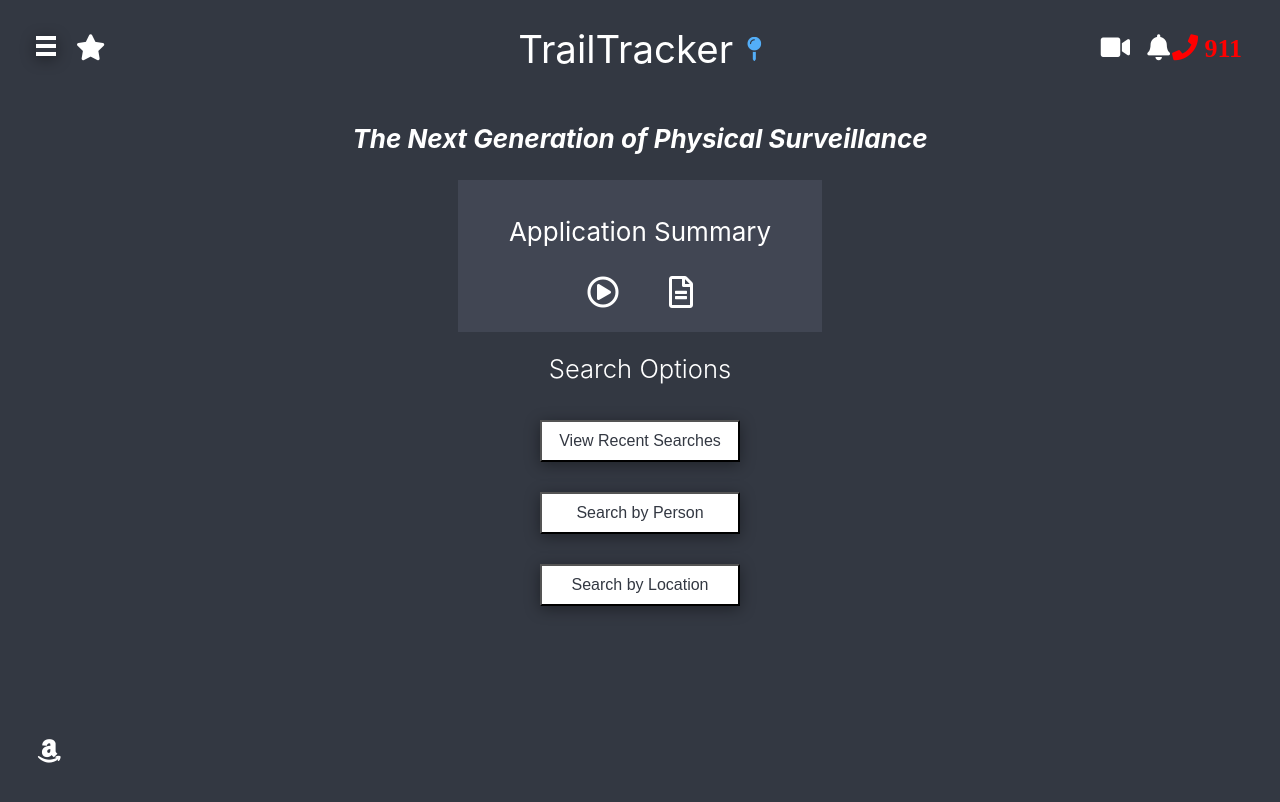
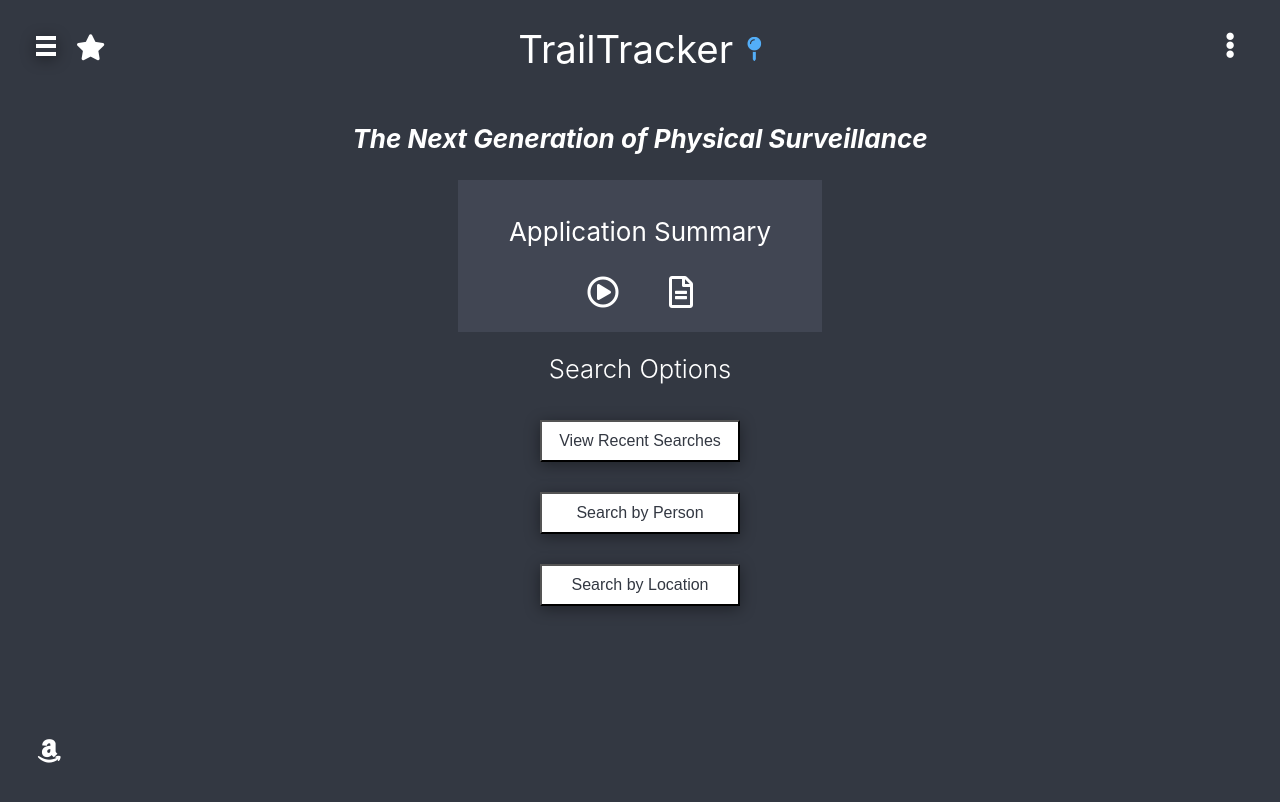
Before and after one commit to careybaldwin02/Security-UI-Front-End, a React (Create React App) app in the folder security/: page /main in a window 1280 px wide. Shown: the top 802 px of the page. Built offline with nearby package versions, Linux system fonts and the light colour scheme; what google-maps-react would draw is missing.

Commit message:
modal expansion for action center

```diff
--- a/security/src/App.css
+++ b/security/src/App.css
@@ -75,6 +75,13 @@ button{
   position: absolute;
   top: 32px;
   right: 150px;
+  z-index: 1000;
+}
+
+.header .fa-ellipsis-v{
+  position: absolute;
+  top: 32px;
+  right: 45px;
   z-index: 1000;
 }
 
@@ -779,7 +786,7 @@ input{
   display: flex;
   justify-content: center;
   align-items: center;
-  z-index: 100;
+  z-index: 2000;
   position: fixed;
   top: 0;
   left: 0;
@@ -795,3 +802,25 @@ input{
   margin: 20px auto;
   width: 75%;
 }
+
+.dropdown-modal-container{
+  display: flex;
+  justify-content: flex-end;
+  position: fixed;
+  width:100vw;
+  height: 100vh;
+  background: rgba(0, 0, 0, 0.3);
+}
+
+.dropdown-modal{
+  display: flex;
+  flex-direction: column;
+  position: absolute;
+  padding-bottom: 20px;
+  margin: 60px 25px 0 0;
+  width: 100px;
+}
+
+.dropdown-modal i{
+  padding: 20px 24px 0 0;
+}
--- a/security/src/Header.js
+++ b/security/src/Header.js
@@ -1,14 +1,27 @@
-import React, { Component } from 'react';
-import { Route, Link } from 'react-router-dom';
-import SideBar from './SideBar';
+import React, { Component } from "react";
+import { Route, Link } from "react-router-dom";
+import SideBar from "./SideBar";
 
-const Header = () => {
+class Header extends Component {
+    constructor() {
+        super();
+        this.state = {
+            isHidden: true // for map controls
+        };
+    }
+
+    toggleHidden() {
+        this.setState({
+            isHidden: !this.state.isHidden
+        });
+    }
+
+    render() {
         return (
             <div className="header">
-
-            <Link to={'/favorites'}>
+                <Link to={"/favorites"}>
                     <div className="favorites-icon">
-                    <i className="fas fa-star"></i>
+                        <i className="fas fa-star" />
                     </div>
                 </Link>
 
@@ -17,44 +30,35 @@ const Header = () => {
                         <div className="title-logo">
                             <h1>TrailTracker</h1>
                             {/* <i class="fas fa-map-marker-alt faa-pulse animated"></i> */}
-                        <i class="fas fa-map-pin faa-pulse animated"></i>
+                            <i class="fas fa-map-pin faa-pulse animated" />
                         </div>
-                    <p>
-                        The Next Generation of Physical Surveillance</p>
+                        <p>The Next Generation of Physical Surveillance</p>
                     </Link>
                 </div>
 
                 <div className="amazon">
-                <a href={'http://www.amazon.com'} target="_blank">
-                    <i class="fab fa-amazon"></i>
+                    <a href={"http://www.amazon.com"} target="_blank">
+                        <i class="fab fa-amazon" />
                     </a>
                 </div>
-
-            <div className="video">
-                <i class="fas fa-video"></i>
+                <div>
+                    <i
+                        onClick={this.toggleHidden.bind(this)}
+                        className="fas fa-ellipsis-v"
+                    />
                 </div>
-
-            <div className="alarm">
-                {/* <Link to={'/alarm'}> */}
-                    {/* <div className = "alarm">
-                Home Alarm
-            </div> */}
-                    <i class="fas fa-bell"></i>
-                    {/* <i className="fas fa-house-damage"></i> */}
-                {/* </Link> */}
-            </div>
-            <div className="emergency">
-                {/* <Link to={'/emergency'}> */}
-                    <i className="fas fa-phone"> 911</i>
-                {/* </Link> */}
-            </div>
-
-
-            <div>
+                {!this.state.isHidden && (
+                    <div className="dropdown-modal-container">
+                        <div className = "dropdown-modal">
+                            <i class="fas fa-video" />
+                            <i class="fas fa-bell" />
+                            <i className="fas fa-phone"></i>
                         </div>
                     </div>
-    )
-};
-
+                )}
+            </div>
+        );
+    }
+}
 
 export default Header;
```
Lines whose indentation alone changed are shown as unchanged.
